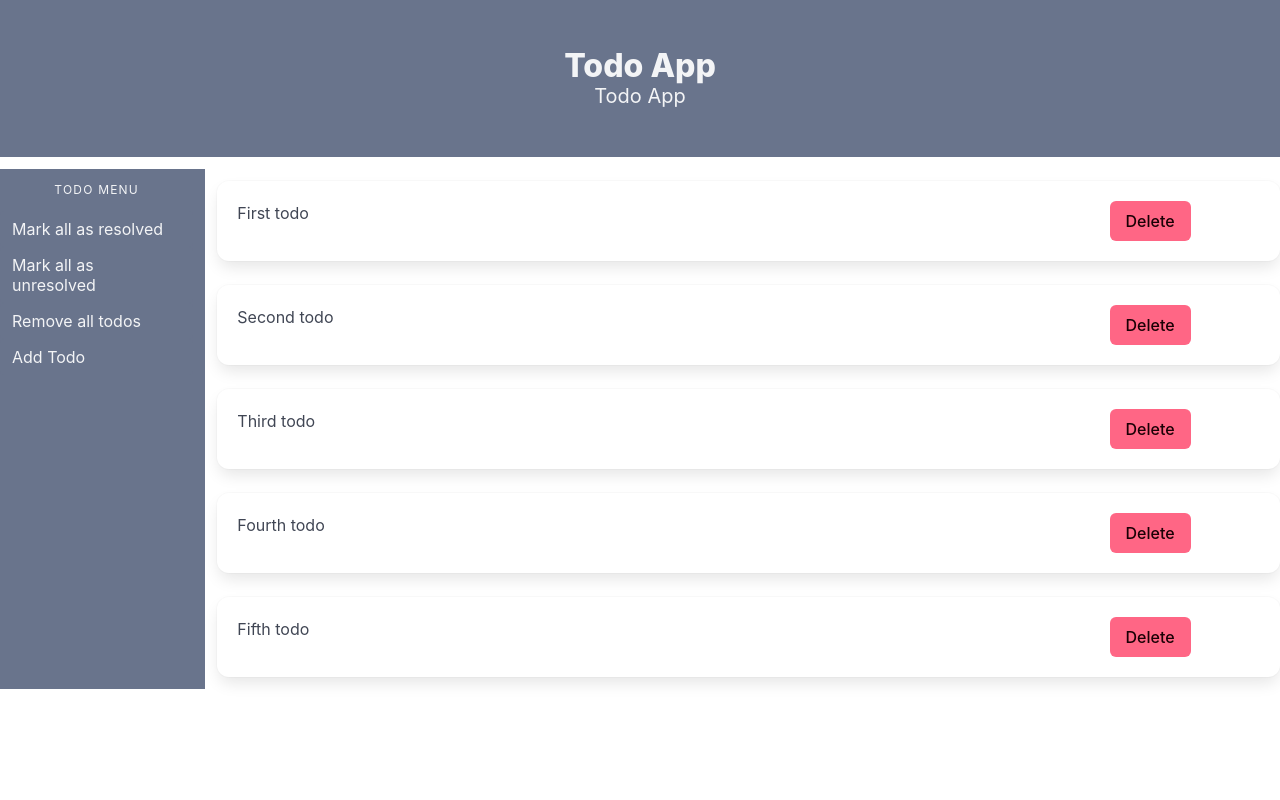
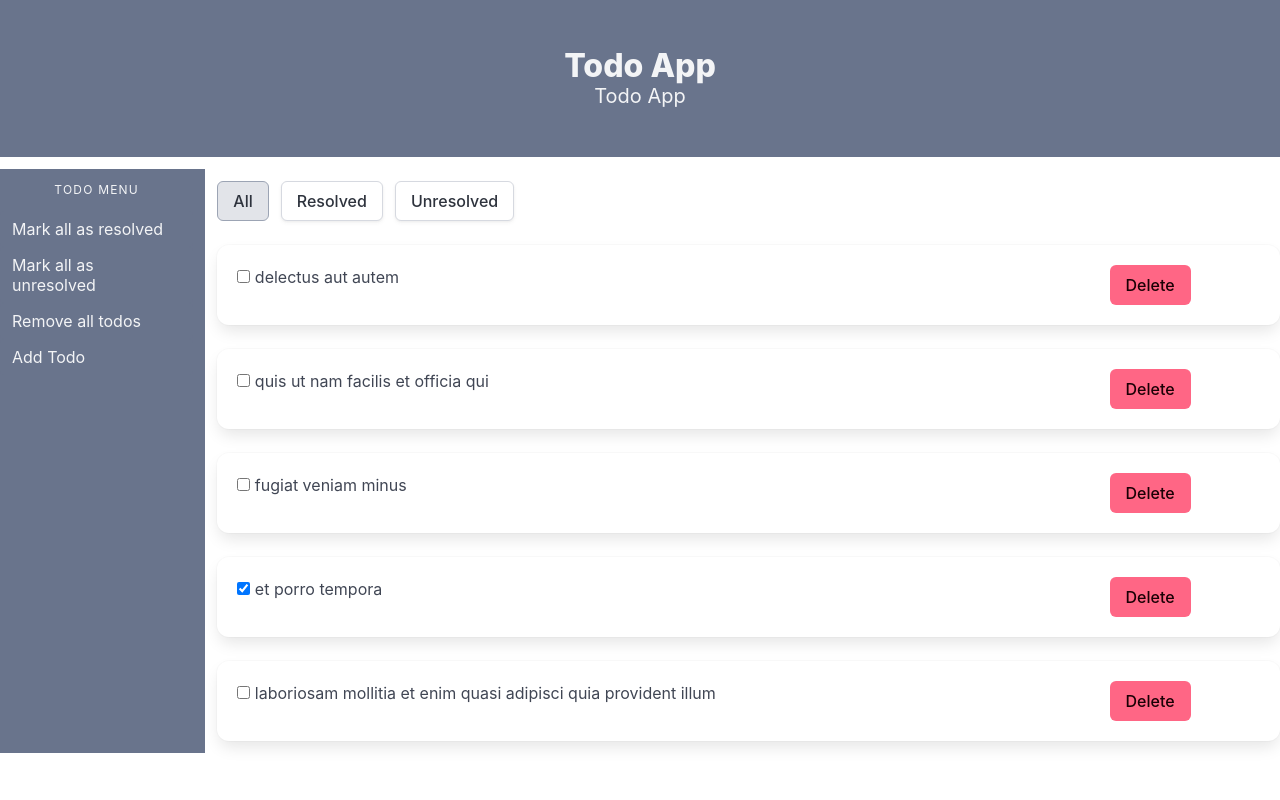
Before and after one commit to radoslavsapundzhiev/todo-svelte-app, a Svelte app: page / in a window 1280 px wide. Shown: the top 800 px of the page. Built offline with nearby package versions, Linux system fonts and the light colour scheme.

Commit message:
added Filter component and handle toggleResolve of todo item

```diff
--- a/src/App.svelte
+++ b/src/App.svelte
@@ -3,24 +3,24 @@
   import Hero from "./components/Hero.svelte";
   import Menu from "./components/Menu.svelte";
   import TodoList from "./components/TodoList.svelte";
+  import Filter from "./components/Filter.svelte";
 </script>
 
-<Hero/>
+<Hero />
 
 <div class="columns is-flex-direction-column is-fullheight-100vh">
   <main class="column">
     <div class="columns">
-
-      <Menu/>
+      <Menu />
 
       <div class="column is-10 has-text-light">
-        <TodoList/>
+        <Filter />
+        <TodoList />
       </div>
     </div>
   </main>
 
-  <Footer/>
-
+  <Footer />
 </div>
 
 <style>
--- /dev/null
+++ b/src/components/Filter.svelte
@@ -0,0 +1,21 @@
+<script>
+  let filter = "all";
+</script>
+
+<div class="buttons">
+  <button
+    class="button"
+    class:is-active={filter === "all"}
+    on:click={() => (filter = "all")}>All</button
+  >
+  <button
+    class="button"
+    class:is-active={filter === "resolved"}
+    on:click={() => (filter = "resolved")}>Resolved</button
+  >
+  <button
+    class="button"
+    class:is-active={filter === "unresolved"}
+    on:click={() => (filter = "unresolved")}>Unresolved</button
+  >
+</div>
--- a/src/components/TodoItem.svelte
+++ b/src/components/TodoItem.svelte
@@ -1,11 +1,29 @@
 <script>
+  import { TodoStore } from "../stores";
+  import { createEventDispatcher } from "svelte";
+
+  const dispatch = createEventDispatcher();
+
   export let todo;
+
+  function handleResolve() {
+    const completed = !todo.completed;
+    const updatedTodo = { ...todo, completed };
+    dispatch("resolve", updatedTodo);
+  }
 </script>
 
 <div class="box">
   <div class="columns">
     <div class="column is-10">
-            {todo.name}
+      <label class="checkbox">
+        <input
+          type="checkbox"
+          checked={todo.completed}
+          on:change={handleResolve}
+        />
+        {todo.title}
+      </label>
     </div>
     <div class="column is-2">
       <button class="button is-danger">Delete</button>
--- a/src/components/TodoList.svelte
+++ b/src/components/TodoList.svelte
@@ -1,8 +1,20 @@
 <script>
-    import { TodoStore } from "../stores.js";
-    import TodoItem from "./TodoItem.svelte";
+  import { TodoStore } from "../stores.js";
+  import TodoItem from "./TodoItem.svelte";
+
+  function toggleResolve(e) {
+    const updatedTodo = e.detail;
+    TodoStore.update((currentTodo) => {
+        return currentTodo.map((todo) => {
+            if (todo.id === updatedTodo.id) {
+                return updatedTodo;
+            }
+            return todo;
+        });
+    });
+  }
 </script>
 
 {#each $TodoStore as todo (todo.id)}
-    <TodoItem todo={todo}/>
+  <TodoItem {todo} on:resolve={toggleResolve} />
 {/each}
--- a/src/stores.js
+++ b/src/stores.js
@@ -1,34 +1,29 @@
-import { writable } from 'svelte/store';
+import { writable } from "svelte/store";
 
 export const TodoStore = writable([
   {
     id: 1,
-        name: "First todo",
-        color: '',
-        isDone: false
+    title: "delectus aut autem",
+    completed: false,
   },
   {
     id: 2,
-        name: "Second todo",
-        color: '',
-        isDone: false
+    title: "quis ut nam facilis et officia qui",
+    completed: false,
   },
   {
     id: 3,
-        name: "Third todo",
-        color: '',
-        isDone: false
+    title: "fugiat veniam minus",
+    completed: false,
   },
   {
     id: 4,
-        name: "Fourth todo",
-        color: '',
-        isDone: false
+    title: "et porro tempora",
+    completed: true,
   },
   {
     id: 5,
-        name: "Fifth todo",
-        color: '',
-        isDone: false
-    }
+    title: "laboriosam mollitia et enim quasi adipisci quia provident illum",
+    completed: false,
+  },
 ]);
```
Lines whose indentation alone changed are shown as unchanged.
